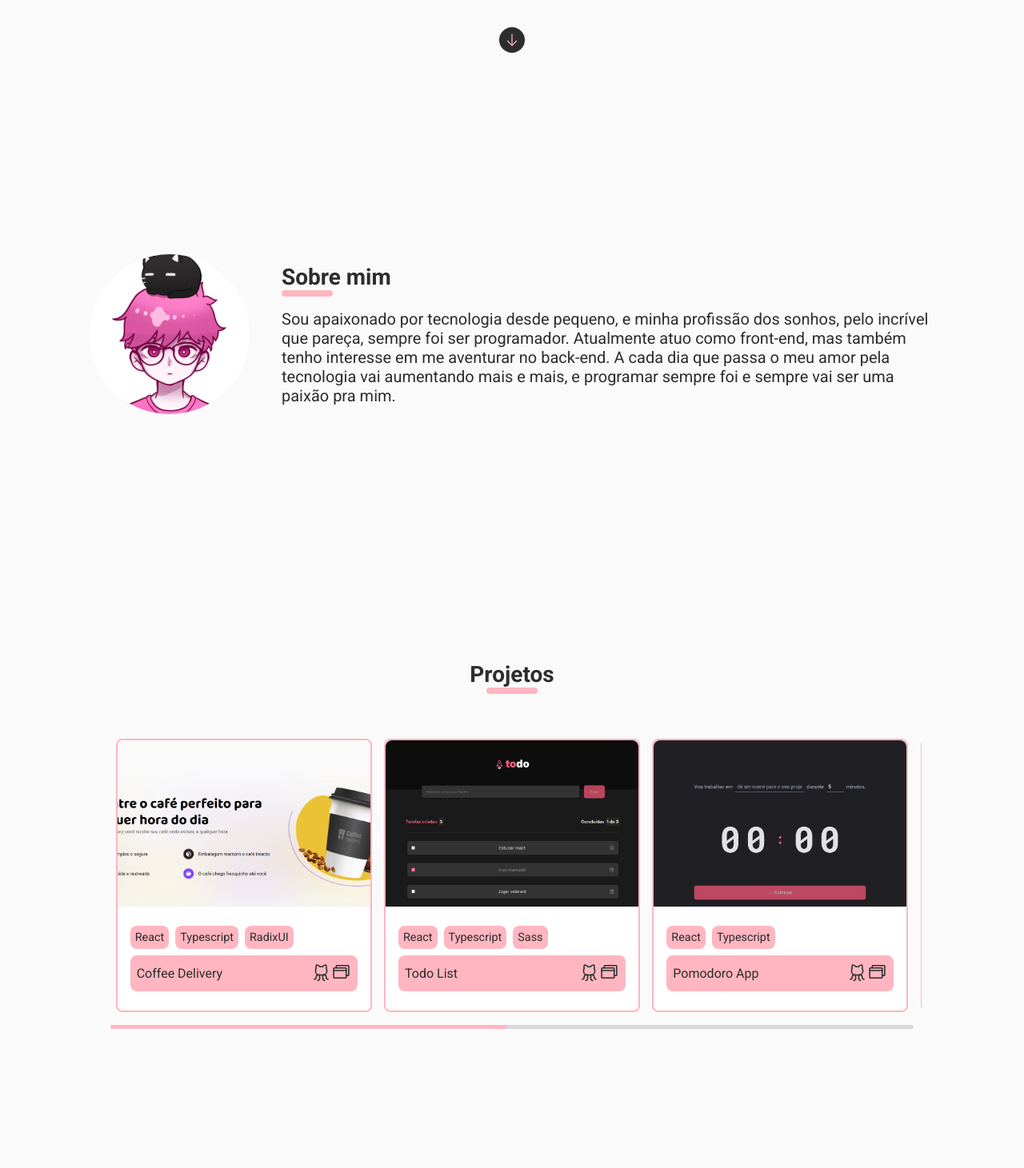
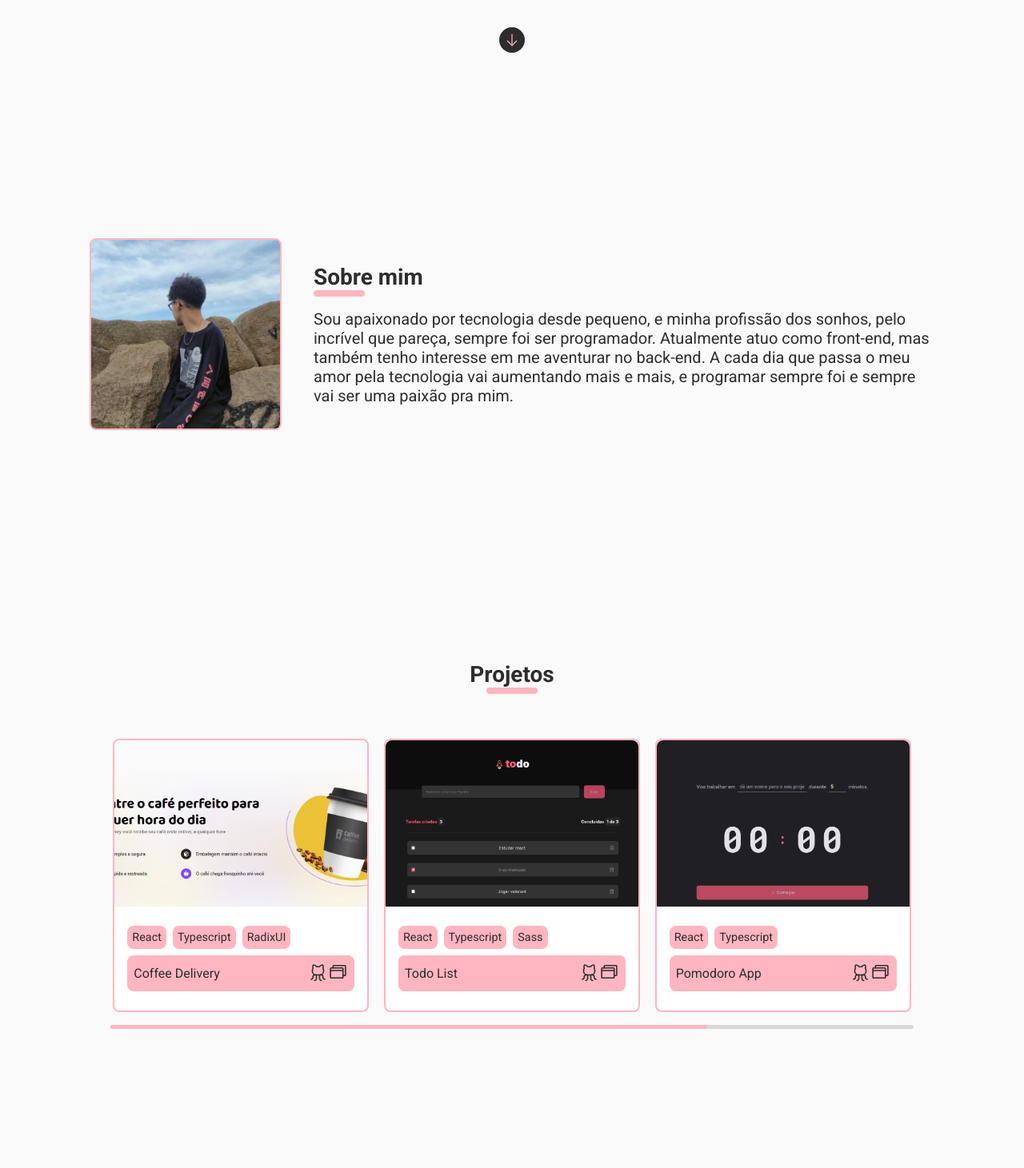
Before and after one commit to ramontrovao/my-portfolio, a React (Vite) app: page / in a window 1280 px wide. Shown: the part 646-2107 px from the top of the page at 80% size. Built offline with nearby package versions, Linux system fonts and the light colour scheme.

Commit message:
feat: changed profile icon

```diff
--- a/src/pages/Portfolio/components/Aboutme/index.tsx
+++ b/src/pages/Portfolio/components/Aboutme/index.tsx
@@ -3,7 +3,7 @@ import { AboutmeContainer } from "./styles";
 export function Aboutme() {
   return (
     <AboutmeContainer id="aboutme">
-      <img src="./assets/profileicon.svg" alt="" />
+      <img src="./assets/profileicon.webp" alt="" />
 
       <div>
         <h2>Sobre mim</h2>
--- a/src/pages/Portfolio/components/Aboutme/styles.ts
+++ b/src/pages/Portfolio/components/Aboutme/styles.ts
@@ -10,7 +10,10 @@ export const AboutmeContainer = styled.section`
     padding: 2rem 7rem;
 
     img {
-      width: 12.5rem;
+      width: 15rem;
+      height: 15rem;
+      border-radius: 8px;
+      border: 2px solid ${({ theme }) => theme["pink"]};
 
       @media (max-width: 768px) {
         display: none;
--- a/src/pages/Portfolio/components/Projects/index.tsx
+++ b/src/pages/Portfolio/components/Projects/index.tsx
@@ -25,10 +25,13 @@ export function Projects() {
             slidesPerView: 1,
             spaceBetween: 80,
           },
-          // when window width is >= 480px
-          768: {
+          1024: {
+            slidesPerView: 2,
+            spaceBetween: 80,
+          },
+          1250: {
             slidesPerView: 3,
-            spaceBetween: 30,
+            spaceBetween: 40,
           },
         }}
         className="projects-swiper"
@@ -72,26 +75,6 @@ export function Projects() {
             tags={["React", "Typescript"]}
           />
         </SwiperSlide>
-
-        <SwiperSlide>
-          <ProjectCard
-            projectName="Coffee Delivery"
-            imgSrc="./assets/coffee-delivery-preview.png"
-            productURL="https://bit.ly/coffeedeliveryrocket"
-            repoURL="https://github.com/ramontrovao/coffee-delivery"
-            tags={["React", "Typescript", "RadixUI"]}
-          />
-        </SwiperSlide>
-
-        <SwiperSlide>
-          <ProjectCard
-            projectName="Coffee Delivery"
-            imgSrc="./assets/coffee-delivery-preview.png"
-            productURL="https://bit.ly/coffeedeliveryrocket"
-            repoURL="https://github.com/ramontrovao/coffee-delivery"
-            tags={["React", "Typescript", "RadixUI"]}
-          />
-        </SwiperSlide>
       </Swiper>
     </ProjectsSection>
   );
```
Also changed, not shown: public/assets/profileicon.svg (deleted), public/assets/profileicon.webp (added).
